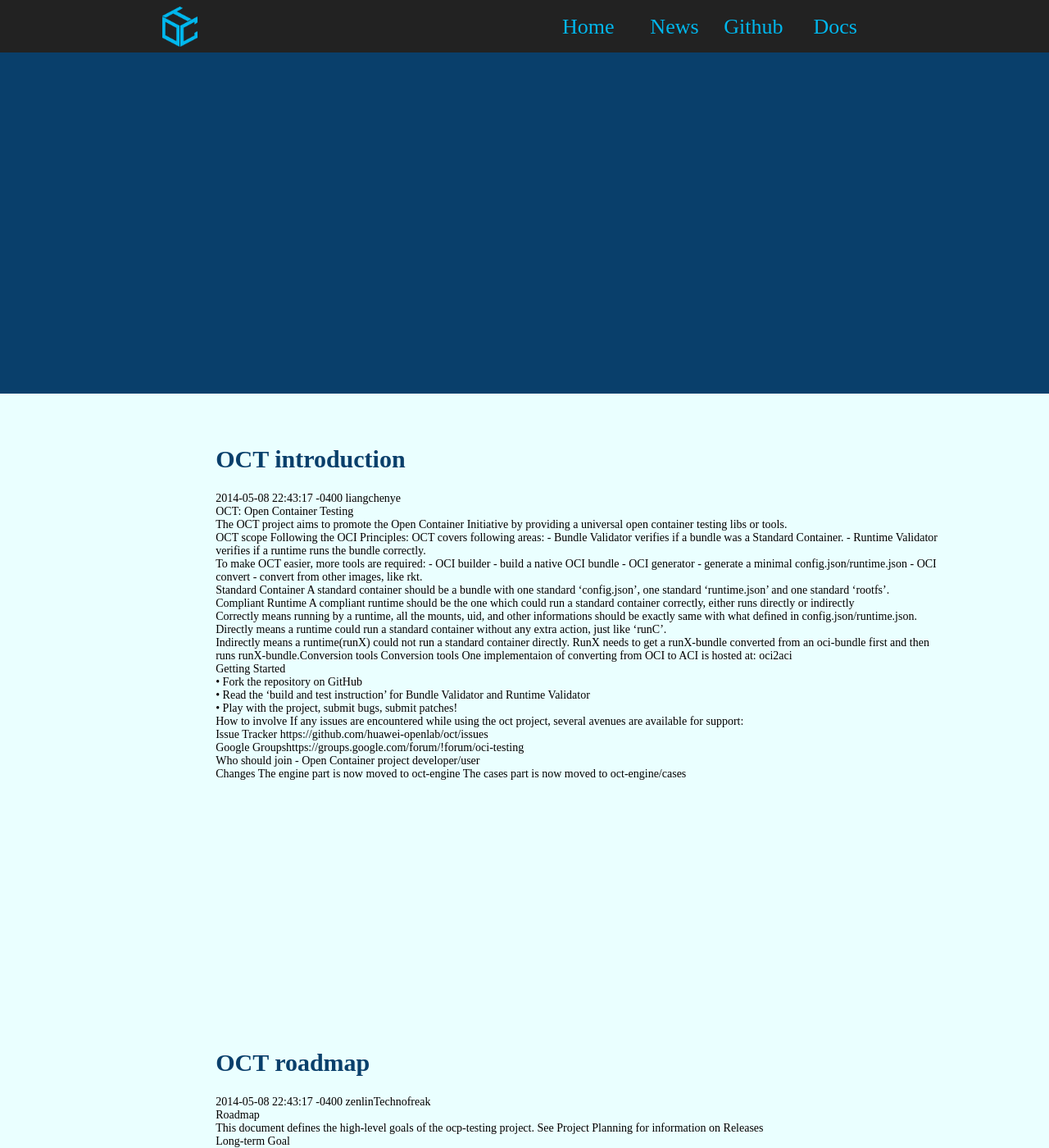
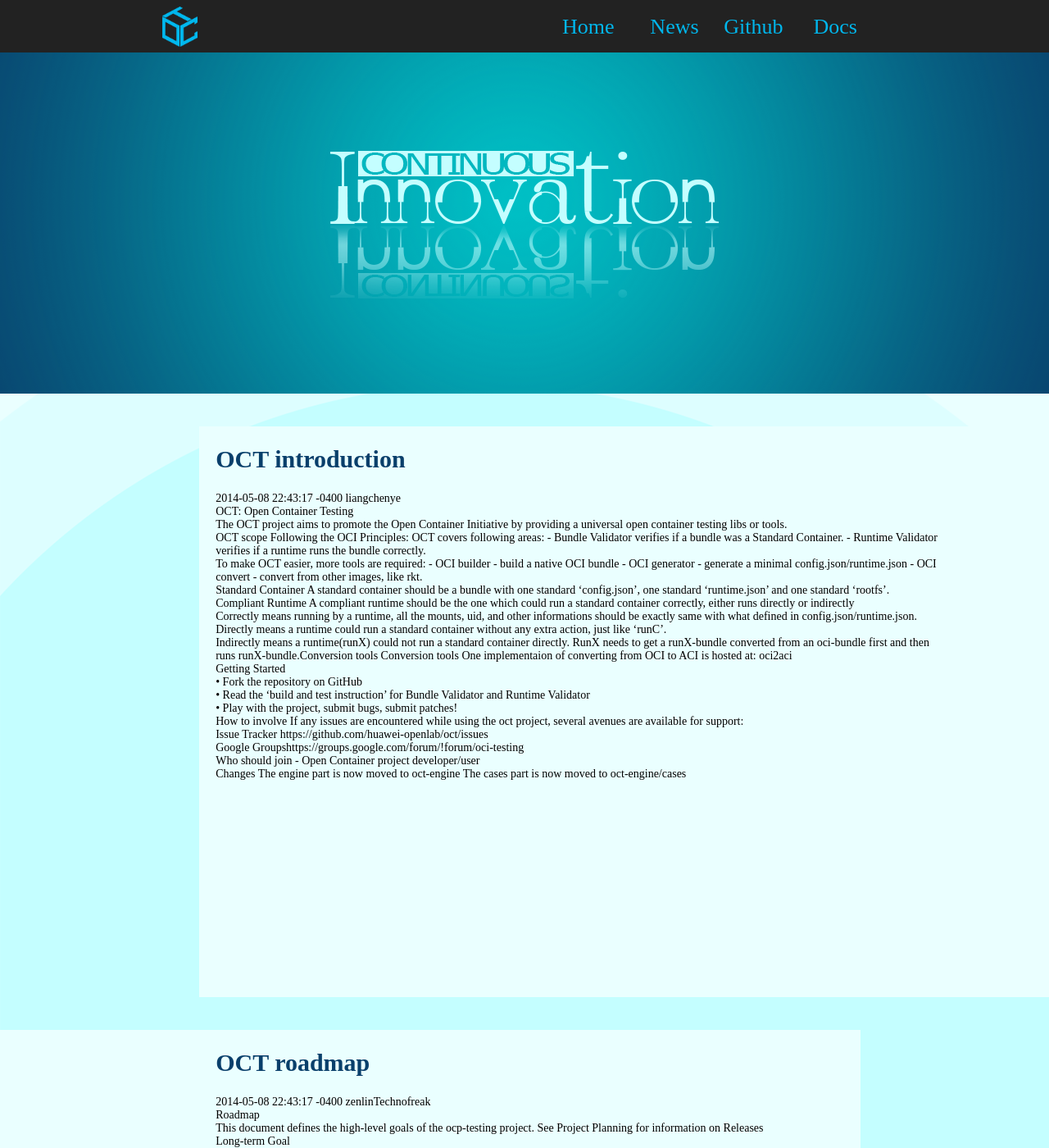
Before and after one commit to ociweb/ociweb.github.io, a Jekyll site: the page news.html, which Jekyll copies as it is, in a window 1280 px wide and 1400 px high. Shown: the whole window at 82% size. Built offline with Jekyll 4.4.1, drawn with Linux system fonts in a browser that asks for light colours.

Commit message:
Update style1.css

```diff
--- a/assets/css/style1.css
+++ b/assets/css/style1.css
@@ -273,7 +273,7 @@ a:active {
 @charset "utf-8";
 #newsbg {
 	background-color: #eaffff;
-	background-image: url(images/newsimg/newsbg.png);
+	background-image: url(../img/newsbg.png);
 	background-repeat: no-repeat;
 	height: 2400px;
 	width: 100%;
@@ -292,7 +292,7 @@ a:active {
 	background-color: #093f6b;
 	height: 20%;
 	width: 100%;
-	background-image: url(assets/img/newsBanner.png);
+	background-image: url(../img/newsBanner.png);
 	background-repeat: repeat-y;
 	background-position: center bottom;
 }
```
